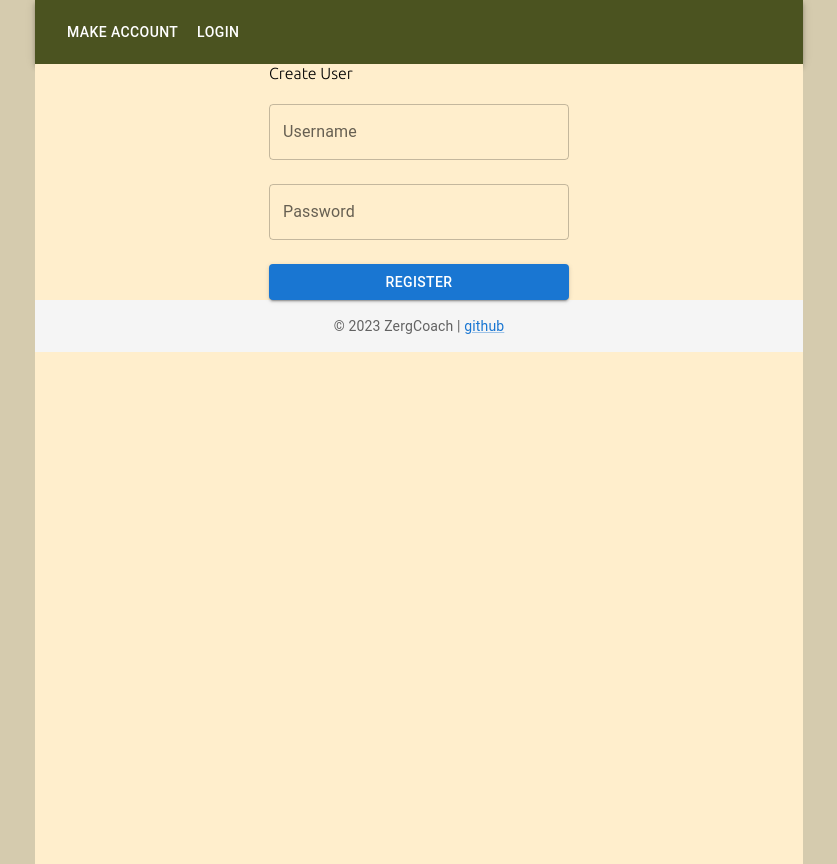
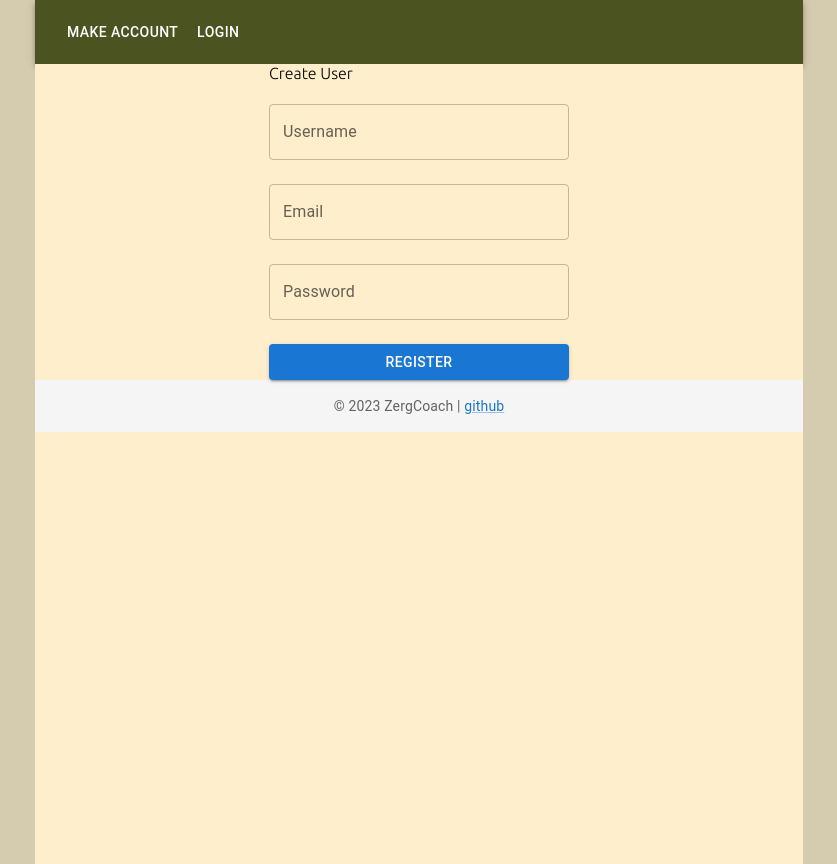
Before and after one commit to EGORDYU/project4-frontend, a React (Create React App) app: page /users/create in a window 1280 px wide. Shown: the whole page, without its empty margins (221-1058 px from the left). Built offline with nearby package versions, Linux system fonts and the light colour scheme; the HTML template or start-up script is replaced by a standard one.

Commit message:
added email slot

```diff
--- a/src/components/UserPage.js
+++ b/src/components/UserPage.js
@@ -1,4 +1,3 @@
-// eslint-disable-next-line
 import React, { useState } from 'react';
 import axios from 'axios';
 import { TextField, Button, Typography, Box } from '@mui/material';
@@ -50,6 +49,13 @@ const UserPage = () => {
         margin="normal"
       />
       <TextField
+        label="Email"
+        name="email"
+        value={user.email}
+        onChange={handleChange}
+        margin="normal"
+      />
+      <TextField
         label="Password"
         type="password"
         name="password"
```
